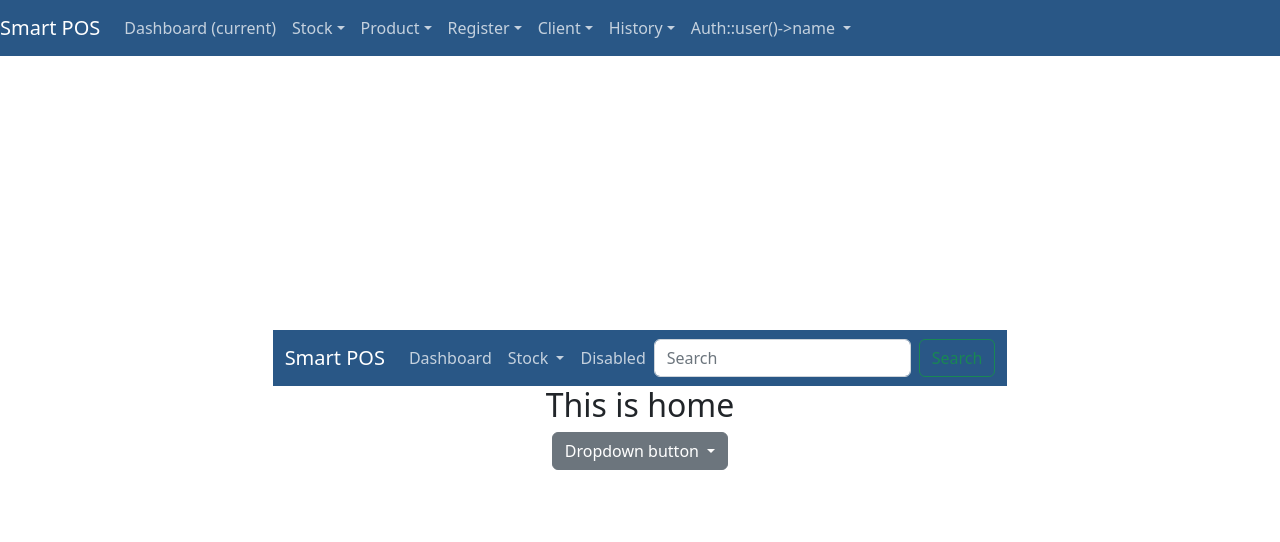
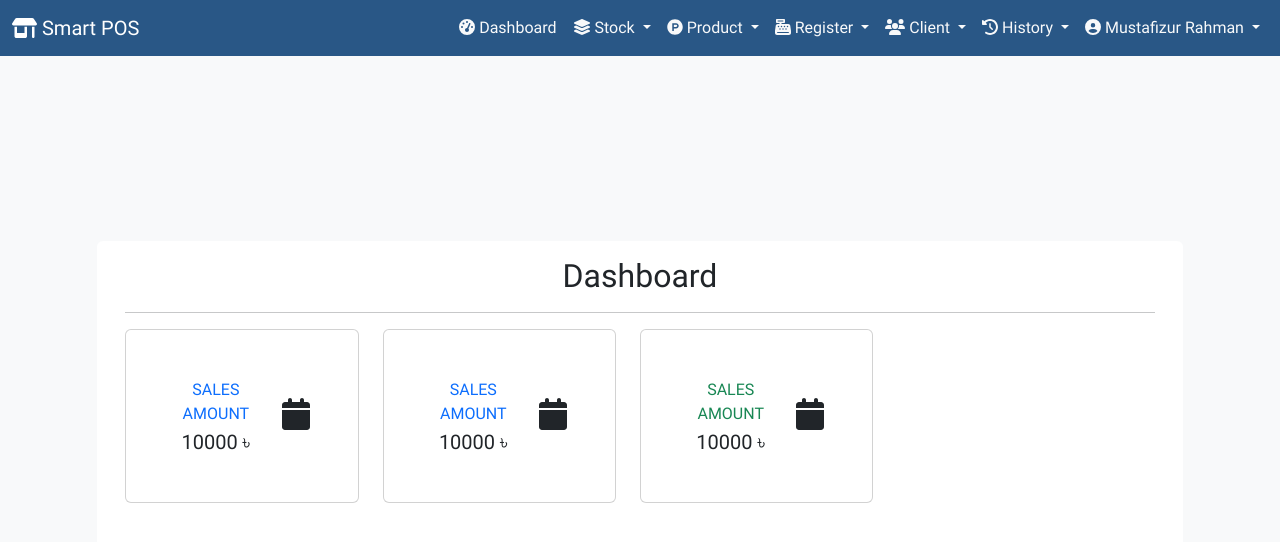
Before and after one commit to musfiz/pos-vue3-vite, a Vue app: page / in a window 1280 px wide. Shown: the top 542 px of the page. Built offline with nearby package versions, Linux system fonts and the light colour scheme.

Commit message:
add vue route and setup font awesome 6 icon.

```diff
--- a/index.html
+++ b/index.html
@@ -4,9 +4,9 @@
     <meta charset="UTF-8" />
     <link rel="icon" type="image/svg+xml" href="/vite.svg" />
     <meta name="viewport" content="width=device-width, initial-scale=1.0" />
-    <title>Vite + Vue + TS</title>
+    <title>Smart POS</title>
   </head>
-  <body>
+  <body class="bg-light">
     <div id="app"></div>
     <script type="module" src="/src/main.ts"></script>
   </body>
--- a/package.json
+++ b/package.json
@@ -9,6 +9,11 @@
     "preview": "vite preview"
   },
   "dependencies": {
+    "@fortawesome/fontawesome-svg-core": "^6.2.1",
+    "@fortawesome/free-brands-svg-icons": "^6.2.1",
+    "@fortawesome/free-regular-svg-icons": "^6.2.1",
+    "@fortawesome/free-solid-svg-icons": "^6.2.1",
+    "@fortawesome/vue-fontawesome": "^3.0.0-5",
     "bootstrap": "^5.2.3",
     "vue": "^3.2.45",
     "vue-router": "^4.0.13"
--- a/src/App.vue
+++ b/src/App.vue
@@ -4,90 +4,81 @@
 <template>
   <div>
     <nav class="navbar navbar-expand-lg fixed-top navbar-dark bg-dark">
-      <a class="navbar-brand mr-auto mr-lg-0" href="#"><i class="fas fa-store"></i> Smart POS</a>
-      <button class="navbar-toggler p-0 border-0" type="button" data-toggle="offcanvas"> <span class="navbar-toggler-icon"></span>
-      </button>
-      <div class="navbar-collapse offcanvas-collapse" id="navbarsExampleDefault">
-        <ul class="navbar-nav ml-auto">
-          <li class="nav-item active"> <a class="nav-link" href=""><i class="fas fa-tachometer-alt"></i> Dashboard <span class="sr-only">(current)</span></a>
-          </li>
-          <li class="nav-item dropdown">
-            <a class="nav-link dropdown-toggle" href="javascript:void()" id="dropdown01" data-toggle="dropdown" aria-haspopup="true" aria-expanded="false"><i class="fas fa-layer-group"></i> Stock</a>
-            <div class="dropdown-menu" aria-labelledby="dropdown01">
-              <a class="dropdown-item" href=""><i class="fas fa-database"></i> View Stock</a>
-              <a class="dropdown-item" href=""><i class="fas fa-database"></i> View Stock Details</a>
-              <div role="separator" class="dropdown-divider"></div>
-              <a class="dropdown-item" href=""><i class="fas fa-database"></i> Stock Adjust (Sales)</a>
-            </div>
-          </li>
-          <li class="nav-item dropdown"> <a class="nav-link dropdown-toggle" href="javascript:void()" id="dropdown01" data-toggle="dropdown" aria-haspopup="true" aria-expanded="false"><i class="fab fa-product-hunt"></i> Product</a>
-            <div class="dropdown-menu" aria-labelledby="dropdown01"> <a class="dropdown-item" href=""><i class="fas fa-check"></i> Category</a>
-              <a class="dropdown-item" href=""><i class="fas fa-check"></i> Subcategory</a>  <a class="dropdown-item" href=""><i class="fas fa-check"></i> Product Vendor</a>
-              <a class="dropdown-item" href=""><i class="fas fa-check"></i> Product Variant</a>
-              <div role="separator" class="dropdown-divider"></div> <a class="dropdown-item" href=""><i class="fas fa-check"></i> Prouduct List</a>
-            </div>
-          </li>
-          <li class="nav-item dropdown">
-            <a class="nav-link dropdown-toggle" href="javascript:void()" id="dropdown01" data-toggle="dropdown" aria-haspopup="true" aria-expanded="false"><i class="fas fa-hand-holding-usd"></i> Register</a>
-            <div class="dropdown-menu" aria-labelledby="dropdown01">
-              <a class="dropdown-item" href=""><i class="far fa-money-bill-alt"></i> Sales Register</a>
-              <a class="dropdown-item" href=""><i class="fa fa-credit-card"></i> Purchase Register</a>
-            </div>
-          </li>
-          <li class="nav-item dropdown"> <a class="nav-link dropdown-toggle" href="javascript:void()" id="dropdown01" data-toggle="dropdown" aria-haspopup="true" aria-expanded="false"><i class="fas fa-users"></i> Client</a>
-            <div class="dropdown-menu" aria-labelledby="dropdown01">
-              <a class="dropdown-item" href=""><i class="fas fa-list"></i> Customer List</a>
-              <a class="dropdown-item" href=""><i class="fas fa-list"></i> Supplier List</a>
-            </div>
-          </li>
-          <li class="nav-item dropdown"> <a class="nav-link dropdown-toggle" href="javascript:void()" id="dropdown" data-toggle="dropdown" aria-haspopup="true" aria-expanded="false"><i class="fa fa-history"></i> History</a>
-            <div class="dropdown-menu" aria-labelledby="dropdown">	<a class="dropdown-item" href="#"><i class="fas fa-exchange-alt"></i> Transaction History</a>
-            </div>
-          </li>
-          <li class="nav-item dropdown"> <a class="nav-link dropdown-toggle" href="javascript:void()" id="dropdown" data-toggle="dropdown" aria-haspopup="true" aria-expanded="false"><i class="fa fa-user"></i>  Auth::user()->name </a>
-            <div class="dropdown-menu" aria-labelledby="dropdown">	<a class="dropdown-item" href="#"><i class="fas fa-info-circle"></i> Profile</a>
-              <a class="dropdown-item" href=""><i class="fa fa-comment"></i> Feedback</a>
-              <div role="separator" class="dropdown-divider"></div> <a class="dropdown-item" href=""><i class="fas fa-database"></i> Database Backup</a>
-              <div role="separator" class="dropdown-divider"></div>
-              <a class="dropdown-item" href="" onclick="event.preventDefault();
-                                            document.getElementById('logout-form').submit();"> <i class="fas fa-sign-out-alt"></i></a>
-            </div>
-          </li>
-        </ul>
-      </div>
-    </nav>
-
-    <!-- Nav in VUE -->
-    <nav class="navbar navbar-expand-lg navbar-dark bg-dark">
       <div class="container-fluid">
-        <a class="navbar-brand" href="#">Smart POS</a>
+        <router-link class="navbar-brand" to="/"><i class="fas fa-store-alt"></i> Smart POS</router-link>
         <button class="navbar-toggler" type="button" data-bs-toggle="collapse" data-bs-target="#navbarSupportedContent" aria-controls="navbarSupportedContent" aria-expanded="false" aria-label="Toggle navigation">
           <span class="navbar-toggler-icon"></span>
         </button>
-        <div class="collapse navbar-collapse" id="navbarSupportedContent">
-          <ul class="navbar-nav me-auto mb-2 mb-lg-0">
+        <div class="navbar-collapse offcanvas-collapse" id="navbarSupportedContent">
+          <ul class="navbar-nav" style="margin-left: auto !important">
             <li class="nav-item active">
-              <a class="nav-link" href=""><i class="fas fa-tachometer-alt"></i> Dashboard <span class="sr-only"></span></a>
+              <router-link class="nav-link" to="/"><i class="fas fa-tachometer-alt"></i> Dashboard</router-link>
             </li>
             <li class="nav-item dropdown">
               <a class="nav-link dropdown-toggle" href="#" id="navbarDropdown1" role="button" data-bs-toggle="dropdown" aria-expanded="false">
-                Stock
+                <i class="fas fa-layer-group"></i> Stock
               </a>
               <ul class="dropdown-menu" aria-labelledby="navbarDropdown1">
-                <li><a class="dropdown-item" href="#"><i class="fas fa-database"></i> View Stock</a></li>
-                <li><a class="dropdown-item" href="#"><i class="fas fa-database"></i> View Stock Details</a></li>
+                <li><router-link class="dropdown-item" to="/"><i class="fas fa-layer-group"></i> View Stock</router-link></li>
+                <li><router-link class="dropdown-item" to="/"><i class="fas fa-info-circle"></i> View Stock Details</router-link></li>
                 <li><hr class="dropdown-divider"></li>
-                <li><a class="dropdown-item" href="#"><i class="fas fa-database"></i> Stock Adjust (Sales)</a></li>
+                <li><router-link class="dropdown-item" to="/"><i class="fas fa-cubes"></i> Stock Adjust (Sales)</router-link></li>
               </ul>
             </li>
-            <li class="nav-item">
-              <a class="nav-link disabled" href="#" tabindex="-1" aria-disabled="true">Disabled</a>
+            <li class="nav-item dropdown">
+              <a class="nav-link dropdown-toggle" href="#" id="navbarDropdown1" role="button" data-bs-toggle="dropdown" aria-expanded="false">
+                <i class="fab fa-product-hunt"></i> Product
+              </a>
+              <ul class="dropdown-menu" aria-labelledby="navbarDropdown1">
+                <li><router-link class="dropdown-item" to="/"><i class="fas fa-plus"></i> Category</router-link></li>
+                <li><router-link class="dropdown-item" to="/"><i class="fas fa-plus"></i> Subcategory</router-link></li>
+                <li><router-link class="dropdown-item" to="/"><i class="fas fa-plus-circle"></i> Product Vendor</router-link></li>
+                <li><router-link class="dropdown-item" to="/"><i class="fas fa-stream"></i> Product Variant</router-link></li>
+                <li><hr class="dropdown-divider"></li>
+                <li><router-link class="dropdown-item" to="/"><i class="fas fa-list"></i> Product List</router-link></li>
+              </ul>
+            </li>
+            <li class="nav-item dropdown">
+              <a class="nav-link dropdown-toggle" href="#" id="navbarDropdown1" role="button" data-bs-toggle="dropdown" aria-expanded="false">
+                <i class="fas fa-cash-register"></i> Register
+              </a>
+              <ul class="dropdown-menu" aria-labelledby="navbarDropdown1">
+                <li><router-link class="dropdown-item" to="/"><i class="fas fa-credit-card"></i> Sales Register</router-link></li>
+                <li><router-link class="dropdown-item" to="/"><i class="fas fa-money-check-alt"></i> Purchase Register</router-link></li>
+              </ul>
+            </li>
+            <li class="nav-item dropdown">
+              <a class="nav-link dropdown-toggle" href="#" id="navbarDropdown1" role="button" data-bs-toggle="dropdown" aria-expanded="false">
+                <i class="fas fa-users"></i> Client
+              </a>
+              <ul class="dropdown-menu" aria-labelledby="navbarDropdown1">
+                <li><router-link class="dropdown-item" to="/"><i class="fas fa-user-alt"></i> Customer</router-link></li>
+                <li><router-link class="dropdown-item" to="/"><i class="fas fa-user-check"></i> Supplier</router-link></li>
+              </ul>
+            </li>
+            <li class="nav-item dropdown">
+              <a class="nav-link dropdown-toggle" href="#" id="navbarDropdown1" role="button" data-bs-toggle="dropdown" aria-expanded="false">
+                <i class="fas fa-history"></i> History
+              </a>
+              <ul class="dropdown-menu" aria-labelledby="navbarDropdown1">
+                <li><router-link class="dropdown-item" to="/"><i class="fas fa-hand-holding-usd"></i> Transaction History</router-link></li>
+              </ul>
+            </li>
+            <li class="nav-item dropdown">
+              <a class="nav-link dropdown-toggle" href="#" id="navbarDropdown1" role="button" data-bs-toggle="dropdown" aria-expanded="false">
+                <i class="fas fa-user-circle"></i> Mustafizur Rahman
+              </a>
+              <ul class="dropdown-menu" aria-labelledby="navbarDropdown1">
+                <li><router-link class="dropdown-item" to="/"><i class="fas fa-id-badge"></i> Profile</router-link></li>
+                <li><router-link class="dropdown-item" to="/"><i class="fas fa-comment-alt"></i> Feedback</router-link></li>
+                <li><hr class="dropdown-divider"></li>
+                <li><router-link class="dropdown-item" to="/"><i class="fas fa-database"></i> DB Backup</router-link></li>
+                <li><router-link class="dropdown-item" to="/"><i class="fas fa-upload"></i> DB Restore</router-link></li>
+                <li><hr class="dropdown-divider"></li>
+                <li><router-link class="dropdown-item" to="/login"><i class="fas fa-database"></i> Logout</router-link></li>
+              </ul>
             </li>
           </ul>
-          <form class="d-flex">
-            <input class="form-control me-2" type="search" placeholder="Search" aria-label="Search">
-            <button class="btn btn-outline-success" type="submit">Search</button>
-          </form>
         </div>
       </div>
     </nav>
@@ -115,6 +106,6 @@
     background-color: #f8f9fa !important;
 }
 .nav-item .nav-link {
-  color: hsla(0, 0%, 100%, 0.73);
+  color: #f8f9fa;
 }
 </style>
--- a/src/main.ts
+++ b/src/main.ts
@@ -5,6 +5,19 @@ import './style.css'
 import App from './App.vue'
 import router from './router'
 
-createApp(App).use(router).mount('#app')
+import { library } from "@fortawesome/fontawesome-svg-core";
+import { FontAwesomeIcon } from "@fortawesome/vue-fontawesome";
+import { fas } from '@fortawesome/free-solid-svg-icons'
+library.add(fas);
+import { fab } from '@fortawesome/free-brands-svg-icons';
+library.add(fab);
+import { far } from '@fortawesome/free-regular-svg-icons';
+library.add(far);
+import { dom } from "@fortawesome/fontawesome-svg-core";
+dom.watch();
+
+const app = createApp(App)
+app.component('font-awsome-icon', FontAwesomeIcon)
+app.use(router).mount('#app')
 
 import "bootstrap/dist/js/bootstrap.js"
--- a/src/style.css
+++ b/src/style.css
@@ -1,8 +1,13 @@
+@font-face {
+  font-family: "Roboto";
+  src: local("Roboto"),
+   url(./assets/fonts/Roboto/Roboto-Regular.woff2) format("woff2");
+}
+
 :root {
   /* font-family: Inter, system-ui, Avenir, Helvetica, Arial, sans-serif; */
-  font-family: "Roboto";
   line-height: 1.5;
-  font-weight: 400;
+  font-weight: 500;
 
   color-scheme: light dark;
   color: rgba(255, 255, 255, 0.87);
@@ -15,24 +20,19 @@
   -webkit-text-size-adjust: 100%;
 }
 
-/* @font-face {
-  font-family: "Roboto";
-  font-weight: 400;
-  font-style: normal;
-  font-display: auto;
-  src: local("Roboto"), url("~@/assets/fonts/Roboto/Roboto-Regular.woff2") format("woff2"), url("~@/assets/fonts/Roboto/Roboto-Regular.woff") format("woff");
-} */
-
 a {
-  font-weight: 500;
   color: #646cff;
   text-decoration: inherit;
+  font-size: 15px;
+  font-weight: 500px;
+
 }
 a:hover {
   color: #535bf2;
 }
 
 body {
+  font-family: 'Roboto', sans-serif !important;
   margin: 0;
   display: flex;
   place-items: center;
--- a/src/views/layouts/Index.vue
+++ b/src/views/layouts/Index.vue
@@ -11,20 +11,69 @@ export default {
 </script>
 
 <template>
-  <div>
-    <h2>This is home</h2>
-    <div class="dropdown">
-  <button class="btn btn-secondary dropdown-toggle" type="button" id="dropdownMenuButton1" data-bs-toggle="dropdown" aria-expanded="false">
-    Dropdown button
-  </button>
-  <ul class="dropdown-menu" aria-labelledby="dropdownMenuButton1">
-    <li><a class="dropdown-item" href="#">Action</a></li>
-    <li><a class="dropdown-item" href="#">Another action</a></li>
-    <li><a class="dropdown-item" href="#">Something else here</a></li>
-  </ul>
-</div>
-  </div>
+   <main role="main" class="container">
+    <div class="row-height p-3 my-3 bg-white rounded shadow-md">
+      <div class="container">
+        <div class="row">
+          <div class="col-lg-12 col-sm-6 col-xs-6">
+              <h2>Dashboard</h2>
+              <hr>
+          </div>
+          <div class="row">
+
+            <!-- Earnings (Monthly) Card Example -->
+            <div class="col-xl-3 col-md-6 mb-4">
+              <div class="card text-dark mb-3">
+                <div class="card-body">
+                  <div class="row no-gutters align-items-center">
+                      <div class="col">
+                        <div class="text-xs font-weight-bold text-primary text-uppercase mb-1">Sales Amount</div>
+                        <div class="h5 mb-0 font-weight-bold text-gray-800">10000 ৳</div>
+                      </div>
+                      <div class="col-auto">
+                        <i class="fas fa-calendar fa-2x text-gray-300"></i>
+                      </div>
+                  </div>
+                </div>
+              </div>
+            </div>
+
+            <div class="col-xl-3 col-md-6 mb-4">
+              <div class="card text-dark mb-3">
+                <div class="card-body">
+                  <div class="row no-gutters align-items-center">
+                      <div class="col">
+                        <div class="text-xs fw-bold text-primary text-uppercase mb-1">Sales Amount</div>
+                        <div class="h5 mb-0 font-weight-bold text-gray-800">10000 ৳</div>
+                      </div>
+                      <div class="col-auto">
+                        <i class="fas fa-calendar fa-2x text-gray-300"></i>
+                      </div>
+                  </div>
+                </div>
+              </div>
+            </div>
+
+            <div class="col-xl-3 col-md-6 mb-4">
+              <div class="card text-dark mb-3">
+                <div class="card-body">
+                  <div class="row no-gutters align-items-center">
+                      <div class="col">
+                        <div class="text-xs fw-bold text-success text-uppercase mb-1">Sales Amount</div>
+                        <div class="h5 mb-0 font-weight-bold text-gray-800">10000 ৳</div>
+                      </div>
+                      <div class="col-auto">
+                        <i class="fas fa-calendar fa-2x text-gray-300"></i>
+                      </div>
+                  </div>
+                </div>
+              </div>
+            </div>
+          </div>
+        </div>
+      </div>
+    </div>
+  </main>
 </template>
 <style lang="scss">
-
 </style>
```
Also changed, not shown: 1 other file (tests, documents, lock files or other folders).
